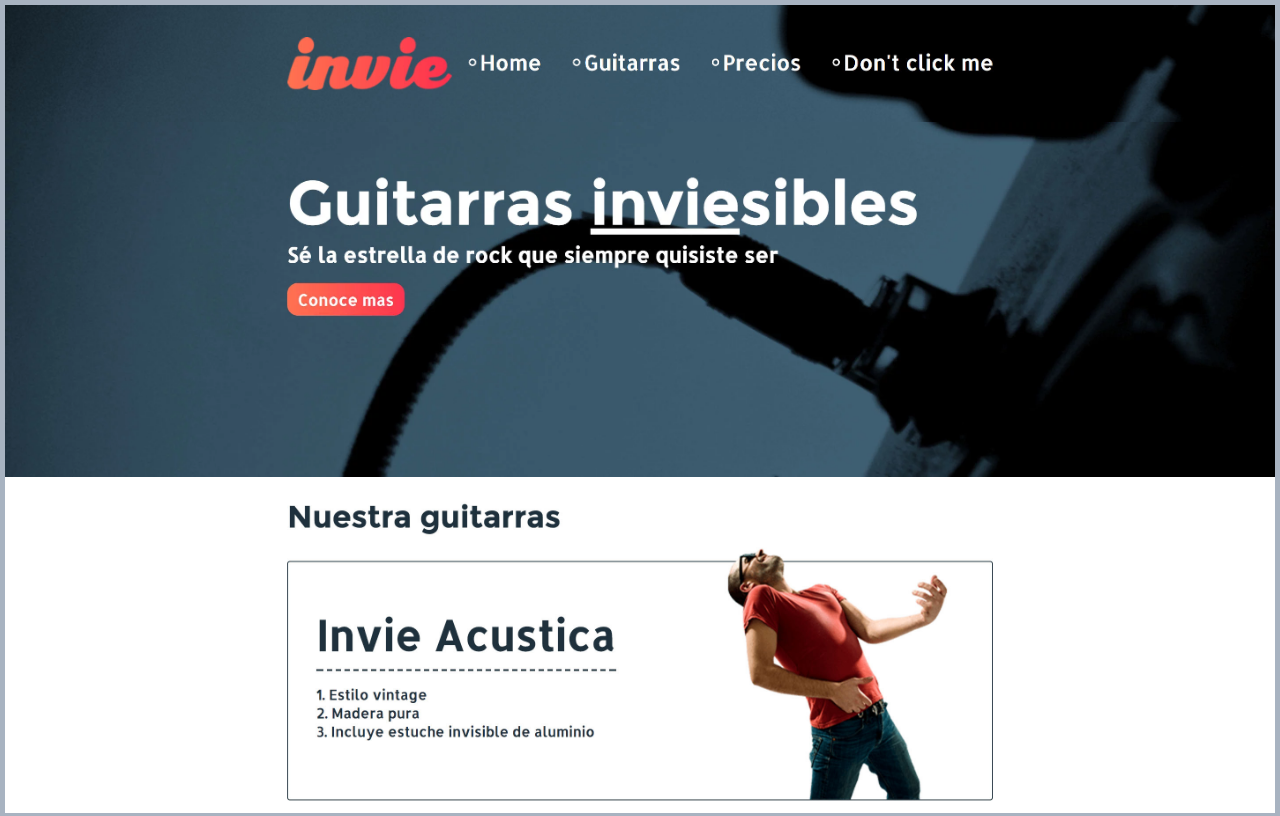
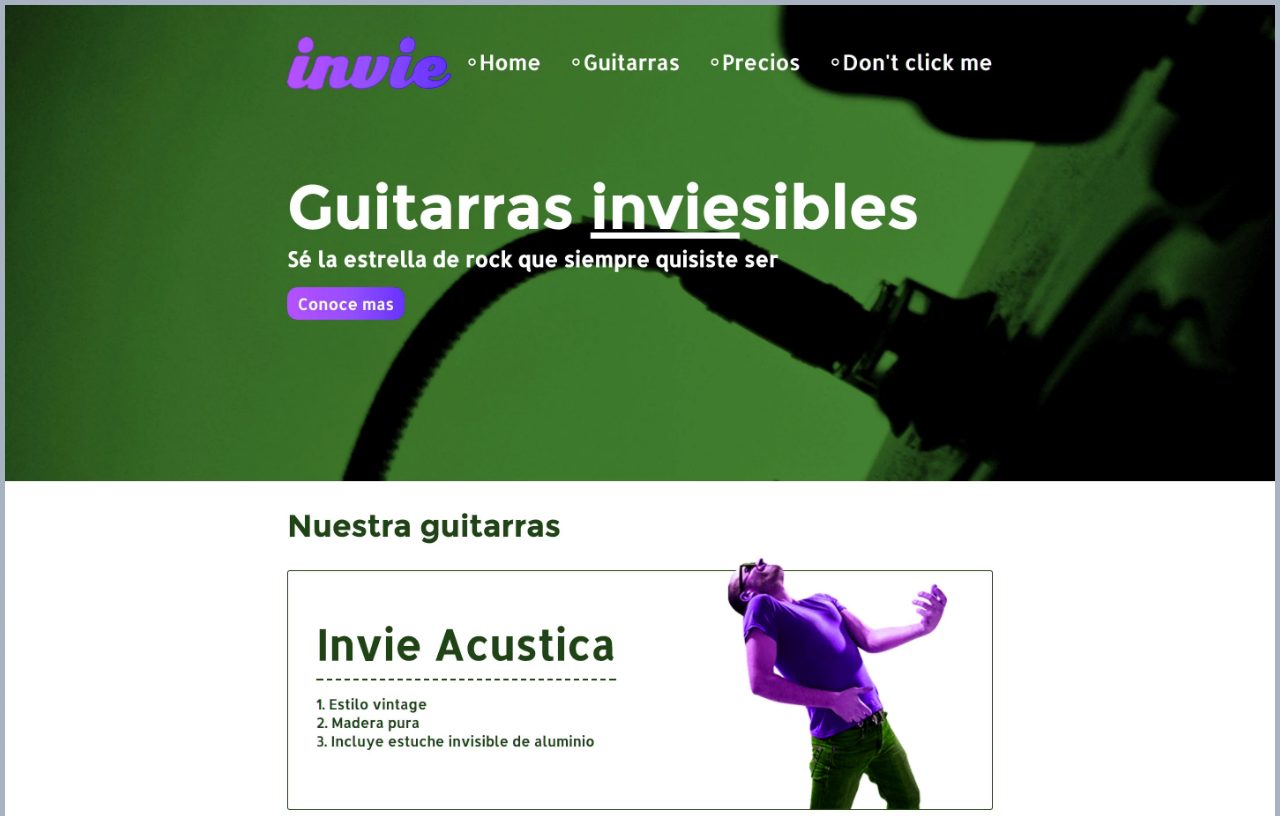
Before and after one commit to FacundoPalombo/primer_repo, a plain HTML site: page src/public/index.html in a window 1280 px wide. Shown: the top 816 px of the page. Drawn offline with Linux system fonts and the light colour scheme.

Commit message:
Se modifica la pagina para que tenga un nuevo estilo

```diff
--- a/src/public/index.html
+++ b/src/public/index.html
@@ -8,8 +8,6 @@
     <link rel="stylesheet" href="../assets/styles.css">
 </head>
 <body>
-    <img src="../public/resources/img/header_0fdd3fdf-3dcc-4466-8a28-4cbcc02a2c6e.jpg" alt="">
-    <img src="../public/resources/img/hero_51f6ca4a-043f-4384-bf2d-0276833261fc.webp" alt="">
-    <img src="../public/resources/img/acustica_395abf3a-d46e-4f19-a9cc-ddee140e6597.jpg" alt="">
+    <img src="../public/resources/img/nueva-version_9f363cfa-19b8-46fa-b494-eb06ed40d34b.webp" alt="">
 </body>
 </html>
```
Also changed, not shown: src/public/resources/img/invie-responsive_9eaee446-2d8d-4cfb-92e1-c4038311af4a.webp (added), src/public/resources/img/nueva-version_9f363cfa-19b8-46fa-b494-eb06ed40d34b.webp (added).
